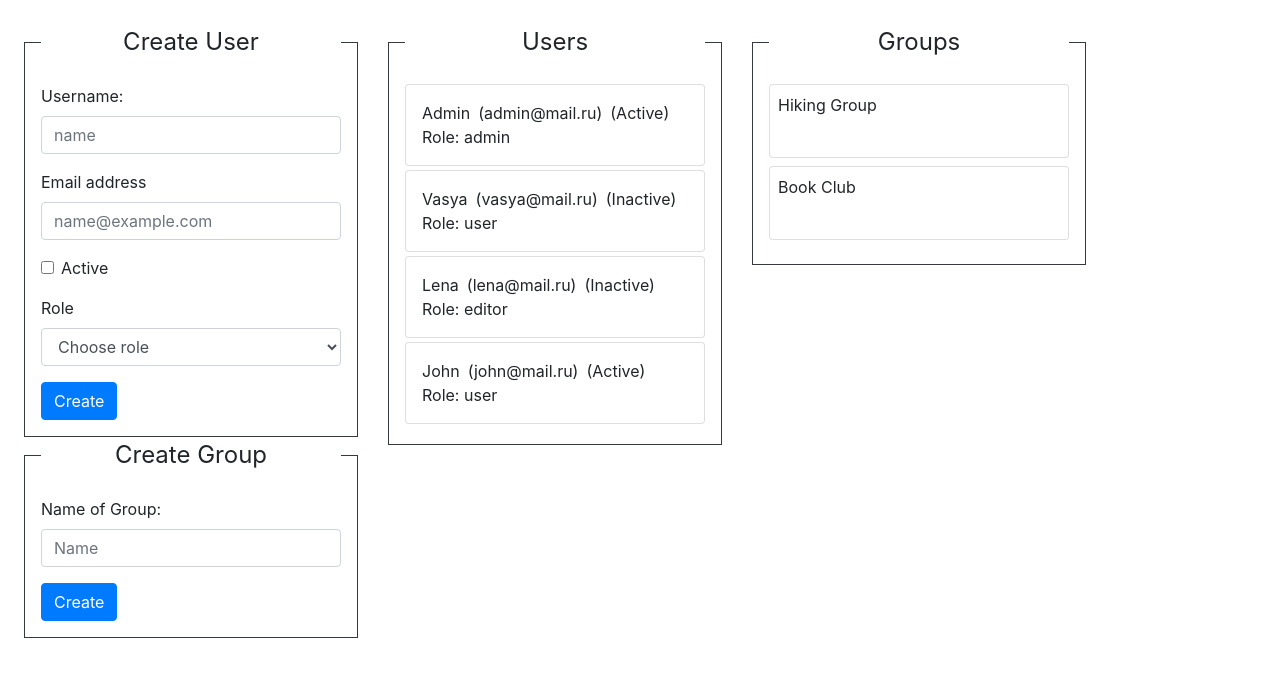
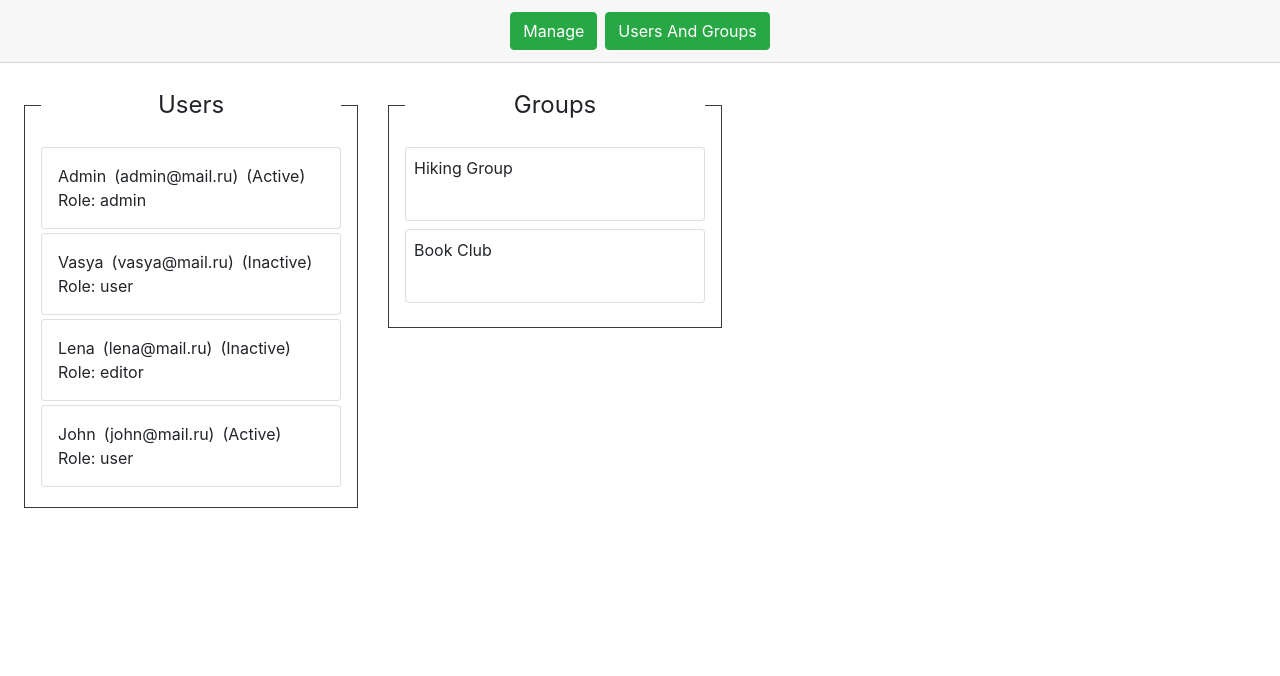
Before and after one commit to mazhitov/manageUsersAndGroups, an Angular app: page / in a window 1280 px wide. Shown: the top 676 px of the page. Built offline with nearby package versions, Linux system fonts and the light colour scheme.

Commit message:
add buttons manage and usersAndGroups

```diff
--- a/src/app/app.component.html
+++ b/src/app/app.component.html
@@ -1,12 +1,18 @@
+<div class="card-header text-center">
+  <button class="btn btn-success mr-2" (click)="manage=true; usersAndGroups = false">Manage</button>
+  <button class="btn btn-success" (click)="manage=false; usersAndGroups = true">Users And Groups</button>
+</div>
 <div class="container-sm row p-4">
-  <div class="col-4">
+  <div class="col-4" *ngIf="manage">
     <app-new-user></app-new-user>
     <app-new-group></app-new-group>
   </div>
+  <ng-container *ngIf="usersAndGroups">
     <div class="col-4">
       <app-users></app-users>
     </div>
     <div class="col-4">
       <app-groups></app-groups>
     </div>
+  </ng-container>
 </div>
--- a/src/app/app.component.ts
+++ b/src/app/app.component.ts
@@ -6,5 +6,6 @@ import { Component } from '@angular/core';
   styleUrls: ['./app.component.css']
 })
 export class AppComponent {
-  title = 'manageUsersAndGroups';
+  manage = false;
+  usersAndGroups = true;
 }
```
Lines whose indentation alone changed are shown as unchanged.
